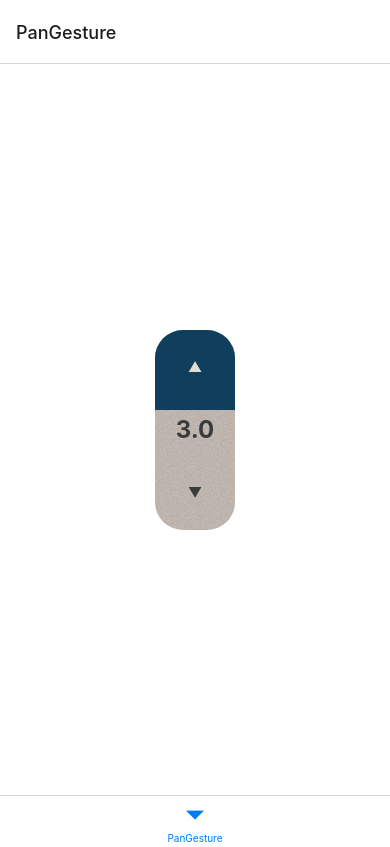
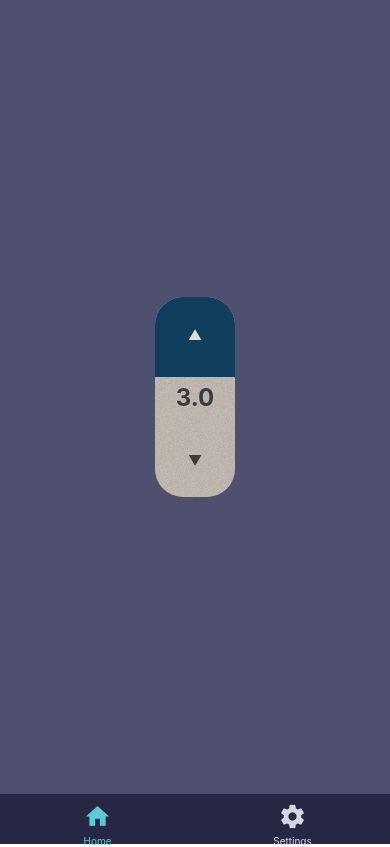
Before and after one commit to ShintaroaSuzuki/mobile-gesture-samples, a React Native app: screen /Home in a window 390 px wide. Built offline with nearby package versions, Linux system fonts and the light colour scheme.

Commit message:
タブバーをカスタマイズした

```diff
--- a/package.json
+++ b/package.json
@@ -12,6 +12,7 @@
     "dependencies": {
         "@react-navigation/bottom-tabs": "^6.5.2",
         "@react-navigation/native": "^6.1.1",
+        "@types/react-native-vector-icons": "^6.4.12",
         "expo": "~47.0.8",
         "expo-status-bar": "~1.4.2",
         "expo-updates": "~0.15.6",
--- a/src/navigations/TabNavigator/TabNavigator.tsx
+++ b/src/navigations/TabNavigator/TabNavigator.tsx
@@ -1,12 +1,191 @@
-import { createBottomTabNavigator } from "@react-navigation/bottom-tabs";
+import { useRef } from "react";
+import {
+    createBottomTabNavigator,
+    BottomTabBarProps,
+} from "@react-navigation/bottom-tabs";
 import PanGestureScreen from "@/screens/PanGestureScreen";
+import {
+    SafeAreaView,
+    View,
+    Text,
+    TouchableOpacity,
+    StyleSheet,
+    Animated,
+} from "react-native";
+import Icon from "react-native-vector-icons/MaterialCommunityIcons";
+import { colorScheme } from "@/utils";
+
+enum TabBarIcon {
+    Home = "home",
+    Settings = "cog",
+}
+
+const TabBar = ({ state, descriptors, navigation }: BottomTabBarProps) => {
+    return (
+        <SafeAreaView
+            style={[styles.container, { backgroundColor: colorScheme.black }]}
+        >
+            {state.routes.map((route, index) => {
+                const AnimatedIcon = Animated.createAnimatedComponent(Icon);
+
+                const animatedValue = useRef(new Animated.Value(0)).current;
+
+                const interpolateIconSize = animatedValue.interpolate({
+                    inputRange: [0, 60, 100],
+                    outputRange: [28, 26, 24],
+                });
+
+                const interpolateTextSize = animatedValue.interpolate({
+                    inputRange: [0, 60, 100],
+                    outputRange: [10, 9, 8],
+                });
+
+                const { options } = descriptors[route.key];
+                const label =
+                    options.tabBarLabel !== undefined
+                        ? options.tabBarLabel
+                        : options.title !== undefined
+                        ? options.title
+                        : route.name;
+
+                const isFocused = state.index === index;
+
+                const onPress = async () => {
+                    const event = navigation.emit({
+                        type: "tabPress",
+                        target: route.key,
+                        canPreventDefault: true,
+                    });
+
+                    Animated.timing(animatedValue, {
+                        toValue: 100,
+                        duration: 75,
+                        useNativeDriver: false,
+                    }).start();
+                    await new Promise((resolve) => setTimeout(resolve, 75));
+
+                    Animated.timing(animatedValue, {
+                        toValue: 0,
+                        duration: 75,
+                        useNativeDriver: false,
+                    }).start();
+                    await new Promise((resolve) => setTimeout(resolve, 75));
+
+                    if (!isFocused && !event.defaultPrevented) {
+                        navigation.navigate(route.name);
+                    }
+                };
+
+                const onLongPress = () => {
+                    navigation.emit({
+                        type: "tabLongPress",
+                        target: route.key,
+                    });
+                };
+
+                return (
+                    <View style={styles.button} key={`tabBarButton${index}`}>
+                        <TouchableOpacity
+                            activeOpacity={1.0}
+                            accessibilityRole="button"
+                            accessibilityState={
+                                isFocused ? { selected: true } : {}
+                            }
+                            accessibilityLabel={
+                                options.tabBarAccessibilityLabel
+                            }
+                            testID={options.tabBarTestID}
+                            onPress={onPress}
+                            onLongPress={onLongPress}
+                            style={styles.inner}
+                        >
+                            <AnimatedIcon
+                                name={
+                                    TabBarIcon[
+                                        route.name as keyof typeof TabBarIcon
+                                    ]
+                                }
+                                size={28}
+                                color={
+                                    isFocused
+                                        ? colorScheme.emerald
+                                        : colorScheme.lightGray
+                                }
+                                style={[{ fontSize: interpolateIconSize }]}
+                            />
+                            <Animated.Text
+                                style={[
+                                    styles.text,
+                                    {
+                                        color: isFocused
+                                            ? colorScheme.emerald
+                                            : colorScheme.lightGray,
+                                        fontSize: interpolateTextSize,
+                                    },
+                                ]}
+                            >
+                                {label}
+                            </Animated.Text>
+                        </TouchableOpacity>
+                    </View>
+                );
+            })}
+        </SafeAreaView>
+    );
+};
+
+const styles = StyleSheet.create({
+    container: {
+        flexDirection: "row",
+    },
+
+    button: {
+        flex: 1,
+        alignItems: "center",
+    },
+    inner: {
+        marginTop: 10,
+        width: 40,
+        height: 40,
+        alignItems: "center",
+        justifyContent: "center",
+    },
+    text: {
+        marginTop: 4,
+        fontSize: 10,
+    },
+});
+
+const SettingsScreen = () => {
+    return (
+        <SafeAreaView
+            style={{
+                flex: 1,
+                justifyContent: "center",
+                alignItems: "center",
+                backgroundColor: colorScheme.darkGray,
+            }}
+        >
+            <Text style={{ color: colorScheme.white }}>Settings</Text>
+        </SafeAreaView>
+    );
+};
 
 const Tab = createBottomTabNavigator();
 
 const TabNavigator = () => {
     return (
-        <Tab.Navigator>
-            <Tab.Screen name="PanGesture" component={PanGestureScreen} />
+        <Tab.Navigator tabBar={(props) => <TabBar {...props} />}>
+            <Tab.Screen
+                name="Home"
+                component={PanGestureScreen}
+                options={{ headerShown: false }}
+            />
+            <Tab.Screen
+                name="Settings"
+                component={SettingsScreen}
+                options={{ headerShown: false }}
+            />
         </Tab.Navigator>
     );
 };
--- a/src/screens/PanGestureScreen/PanGestureScreen.tsx
+++ b/src/screens/PanGestureScreen/PanGestureScreen.tsx
@@ -1,9 +1,15 @@
 import { StyleSheet, SafeAreaView } from "react-native";
 import PanGesture from "@/components/PanGesture";
+import { colorScheme } from "@/utils";
 
 const PanGestureScreen = () => {
     return (
-        <SafeAreaView style={styles.container}>
+        <SafeAreaView
+            style={[
+                styles.container,
+                { backgroundColor: colorScheme.darkGray },
+            ]}
+        >
             <PanGesture height={200} width={80} />
         </SafeAreaView>
     );
@@ -12,7 +18,6 @@ const PanGestureScreen = () => {
 const styles = StyleSheet.create({
     container: {
         flex: 1,
-        backgroundColor: "#fff",
         alignItems: "center",
         justifyContent: "center",
     },
--- /dev/null
+++ b/src/utils/colorScheme.ts
@@ -0,0 +1,8 @@
+export enum colorScheme {
+    black = "#252745",
+    darkGray = "#4f4f70",
+    turquoise = "#19999f",
+    emerald = "#5ccad0",
+    white = "#f4f4f4",
+    lightGray = "#d4d8e3",
+}
--- /dev/null
+++ b/src/utils/index.ts
@@ -0,0 +1 @@
+export * from "./colorScheme";
```
Also changed, not shown: 1 other file (tests, documents, lock files or other folders).
